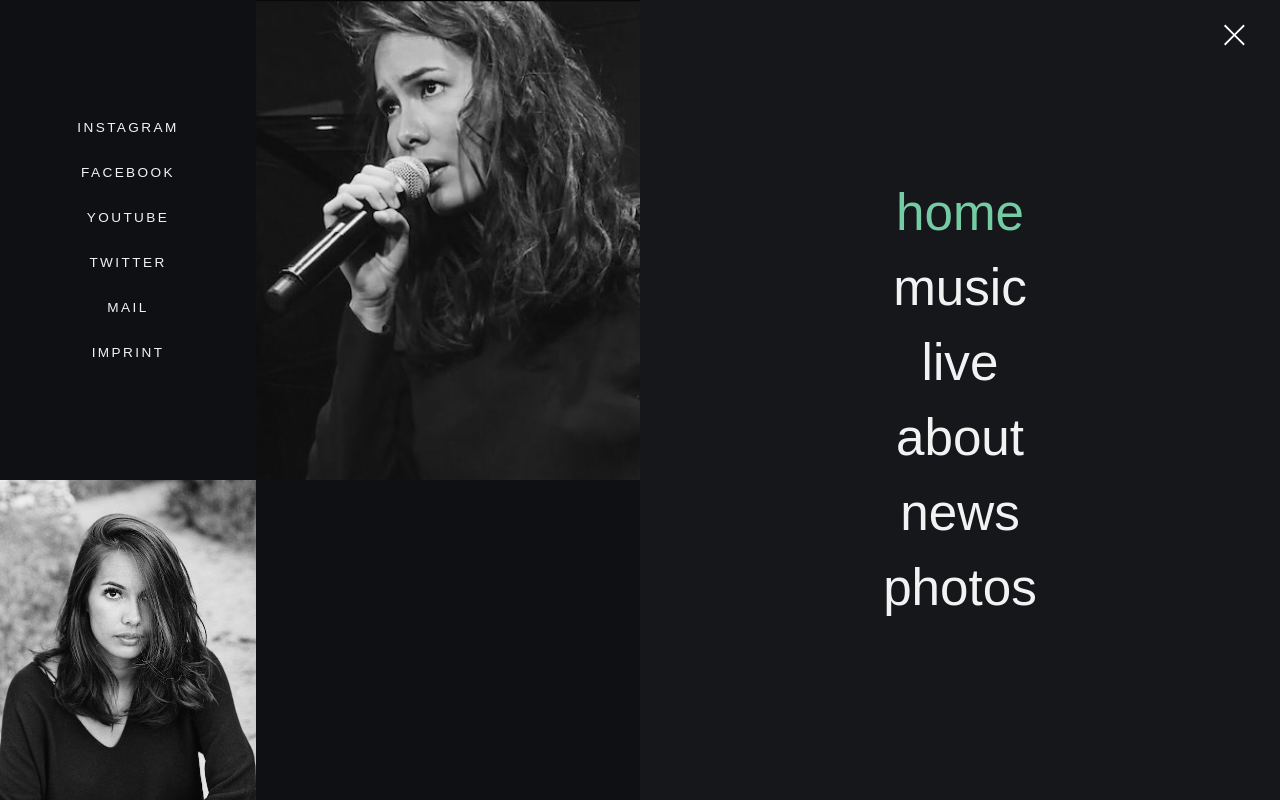
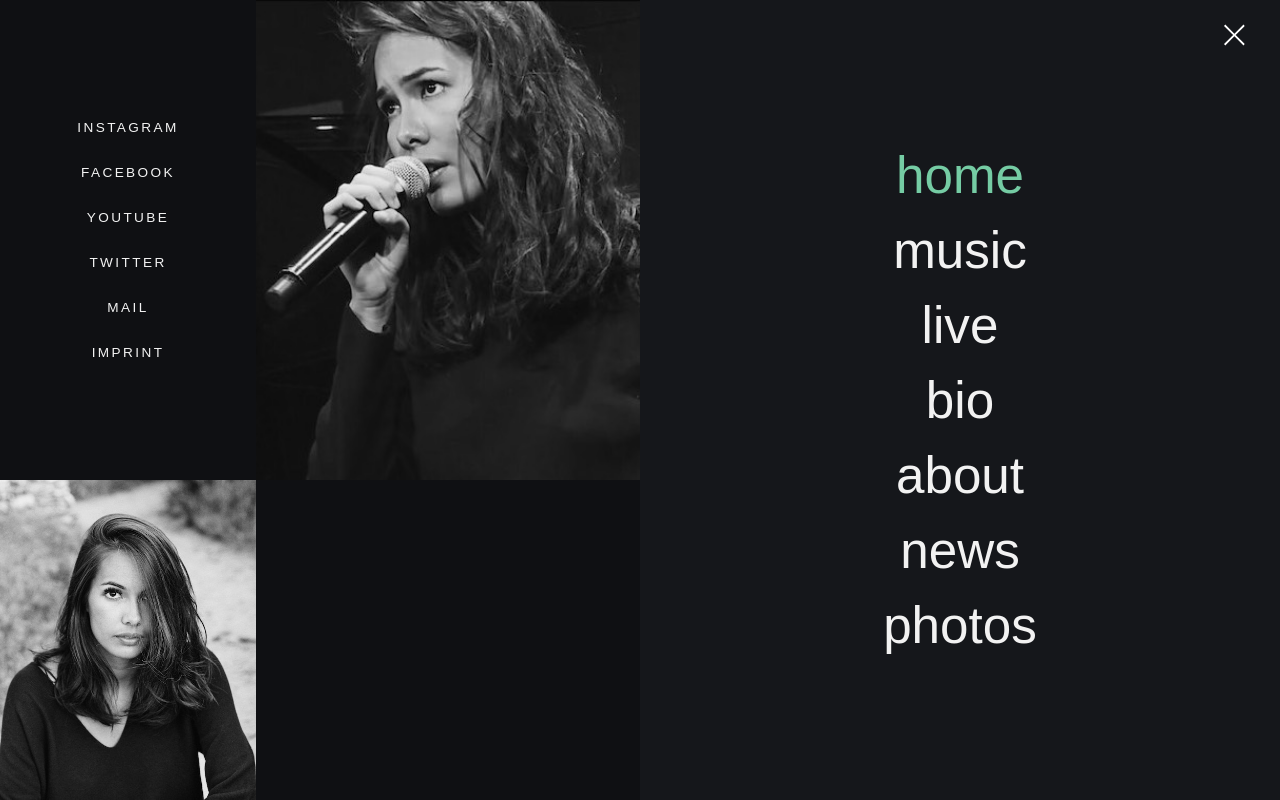
Before and after one commit to tmaximini/arethaiskandar.com, a Gatsby site: page / in a window 1280 px wide. Both pictures are taken after a click on the button 1237 px from the left and 34 px from the top of the page. Built offline with nearby package versions, Linux system fonts and the light colour scheme; Gatsby itself is replaced by a stand-in of ours.

Commit message:
add bio back in

```diff
--- a/src/components/nav.js
+++ b/src/components/nav.js
@@ -210,6 +210,13 @@ export default class Nav extends Component {
                 Live
               </Link>
               <Link
+                to="/bio"
+                className="mainmenu__item"
+                activeClassName="mainmenu__item--active"
+              >
+                Bio
+              </Link>
+              <Link
                 to="/about-me"
                 className="mainmenu__item"
                 activeClassName="mainmenu__item--active"
```
